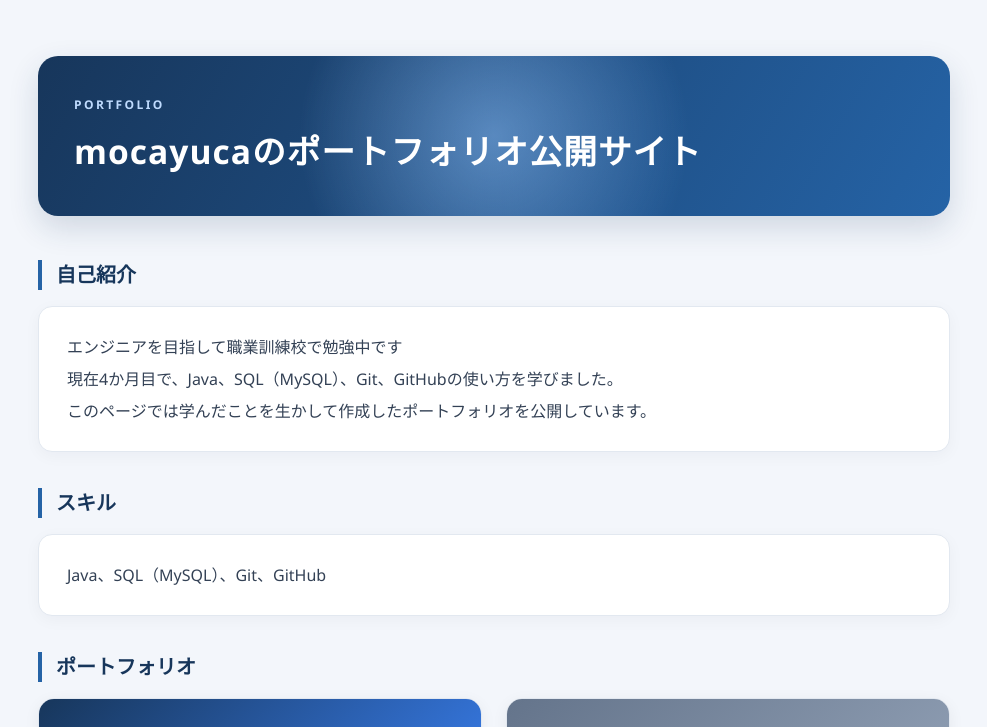
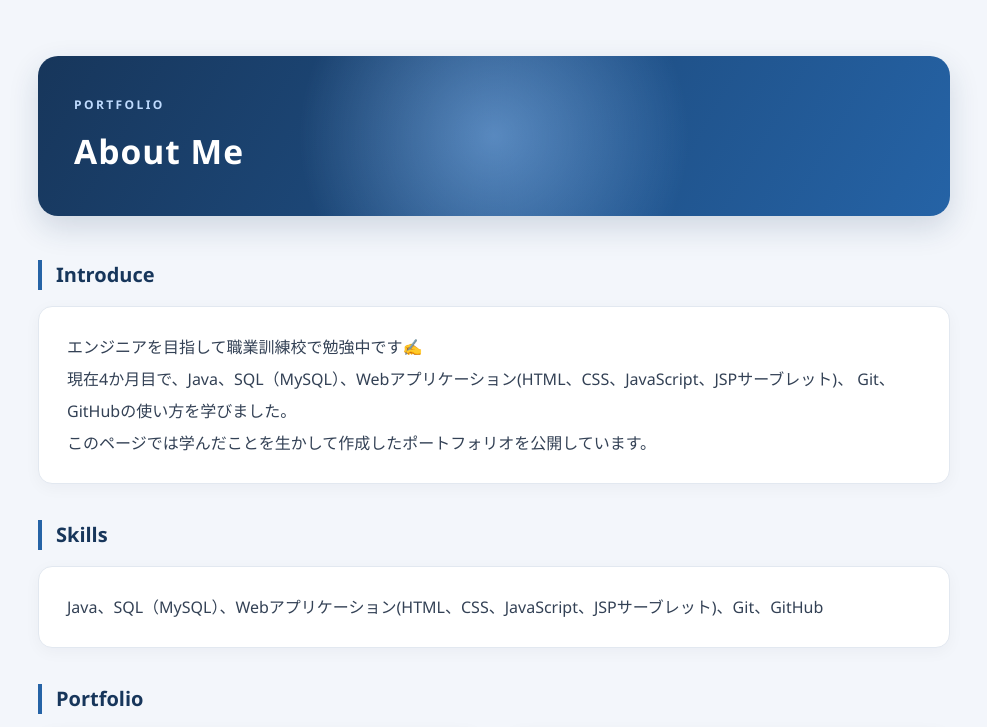
Before and after one commit to mocayuca/mocayuca.github.io, a plain HTML site: page index.html in a window 1280 px wide. Shown: the top 727 px of the page, without its empty margins (146-1133 px from the left). Drawn offline with Linux system fonts and the light colour scheme.

Commit message:
chore: index.htmlのコンテンツ更新
- レベル2の見出しを英語に変更
- Intriduce、SkillsにWebアプリケーション開発を追記

```diff
--- a/index.html
+++ b/index.html
@@ -10,19 +10,20 @@
 </head>
 
 <body>
-	<h1>mocayucaのポートフォリオ公開サイト</h1>
-	<h2 class="reveal">自己紹介</h2>
+	<h1>About Me</h1>
+	<h2 class="reveal">Introduce</h2>
 	<p>
-		エンジニアを目指して職業訓練校で勉強中です<br>
-		現在4か月目で、Java、SQL（MySQL）、Git、GitHubの使い方を学びました。<br>
+		エンジニアを目指して職業訓練校で勉強中です✍<br>
+		現在4か月目で、Java、SQL（MySQL）、Webアプリケーション(HTML、CSS、JavaScript、JSPサーブレット)、
+		Git、GitHubの使い方を学びました。<br>
 		このページでは学んだことを生かして作成したポートフォリオを公開しています。
 	</p>
-	<h2 class="reveal">スキル</h2>
+	<h2 class="reveal">Skills</h2>
 		<p>
-			Java、SQL（MySQL）、Git、GitHub<br>
+			Java、SQL（MySQL）、Webアプリケーション(HTML、CSS、JavaScript、JSPサーブレット)、Git、GitHub<br>
 		</p>
 
-	<h2 class="reveal">ポートフォリオ</h2>
+	<h2 class="reveal">Portfolio</h2>
 	<div class="portfolio-grid">
 	    <!-- 作品1：portfolio03 -->
 	    <article class="portfolio-card reveal">
@@ -66,7 +67,7 @@
 	    </article>
 	</div>
 
-	<h2 class="reveal">連絡先</h2>
+	<h2 class="reveal">Adress</h2>
 		<p>🌷🌻🌼🥀🌺@xxx.com</p>
 
 	<button id="themeToggle" class="theme-toggle" type="button" aria-pressed="false">
```
